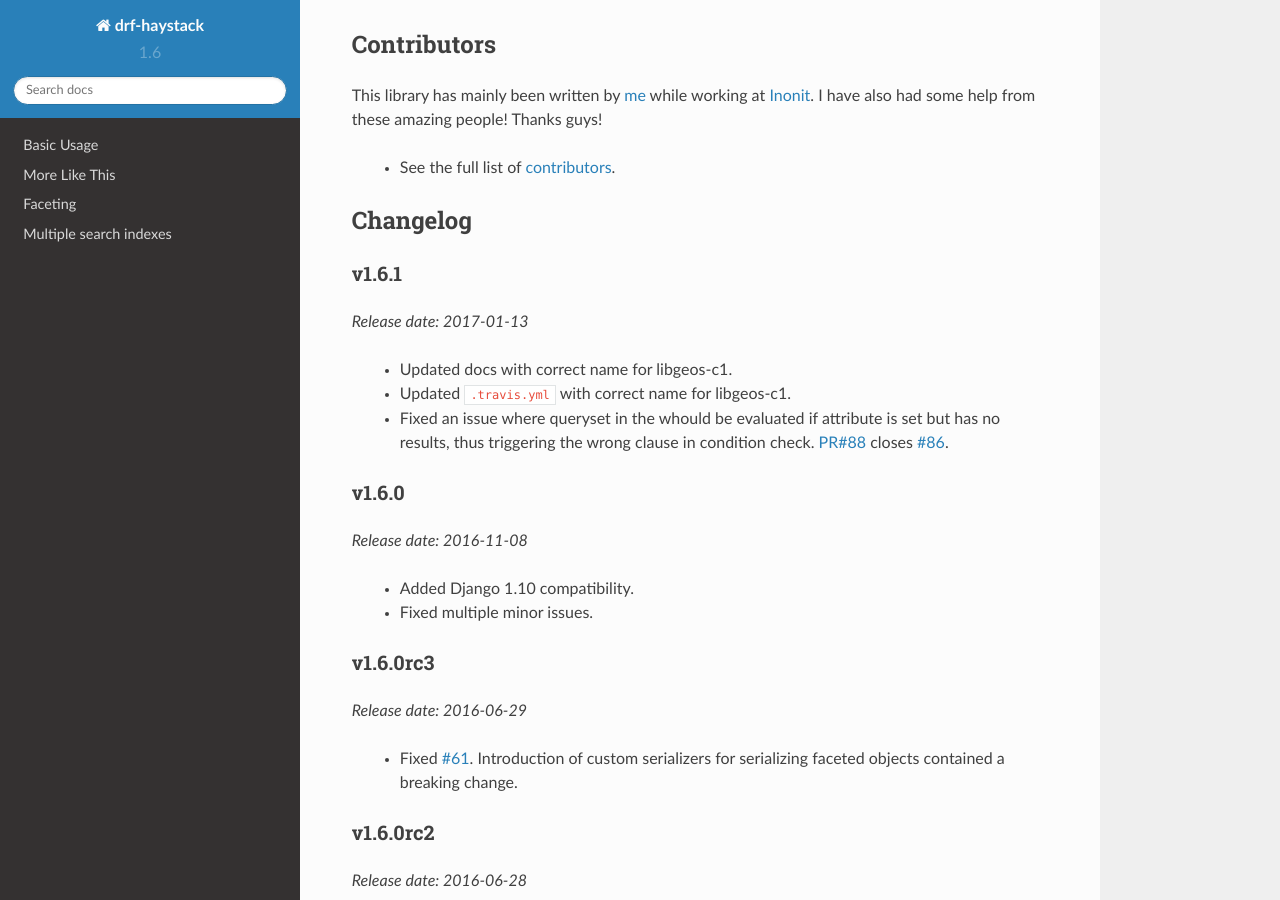
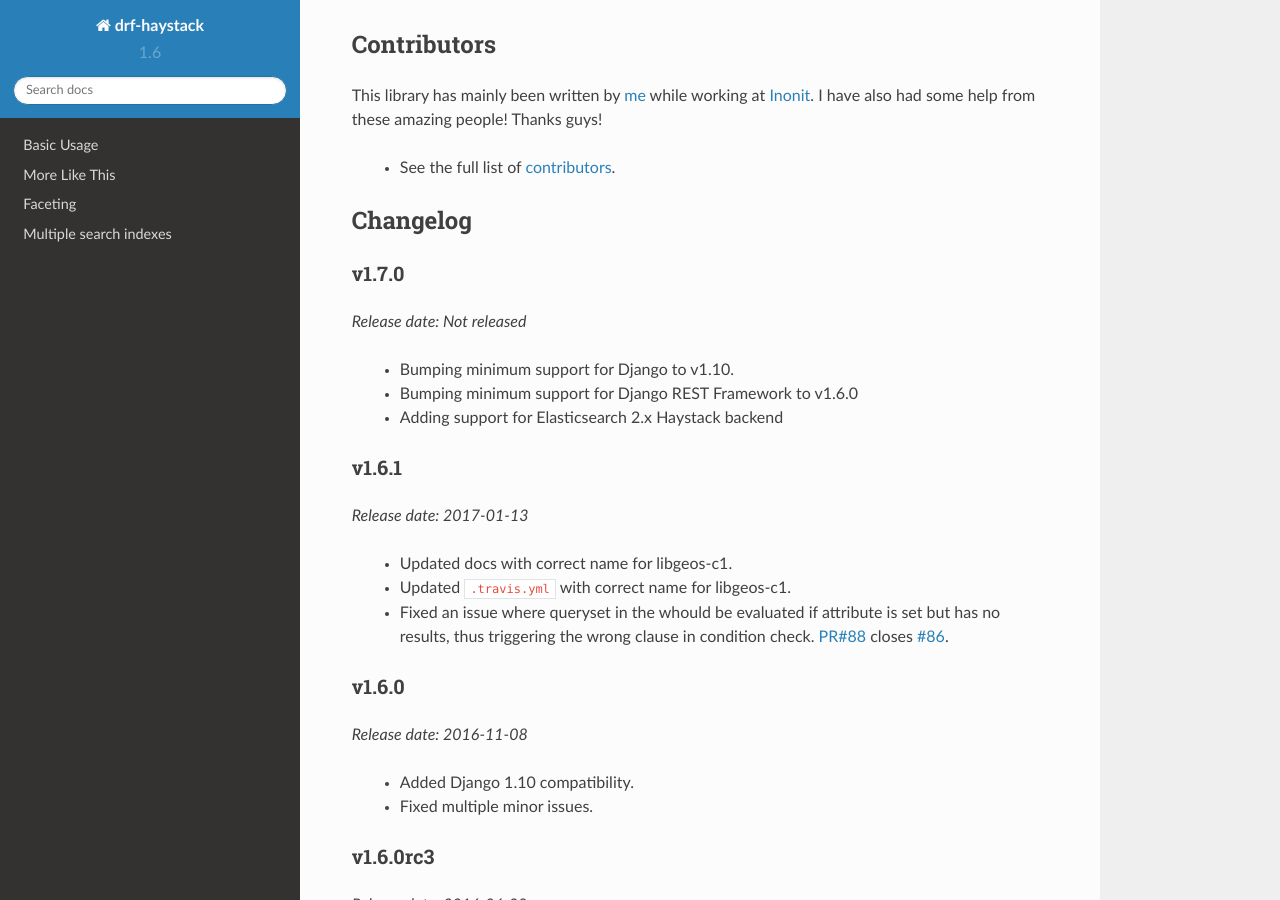
Before and after one commit to rhblind/drf-haystack, a Sphinx documentation site: the page built from docs/index.rst, in a window 1280 px wide and 900 px high, scrolled down 2059 px. Built offline with Sphinx 7.4.7 and the Read the Docs theme 2.0.0, drawn with Linux system fonts in a browser that asks for light colours; pages that are not in the unit, such as notebooks, are missing from menus.

Commit message:
Updated settings.cfg and requirements.txt
Signed-off-by: Rolf Håvard Blindheim <rhblind@gmail.com>

```diff
--- a/docs/index.rst
+++ b/docs/index.rst
@@ -108,6 +108,14 @@ Thanks guys!
 
 Changelog
 =========
+
+v1.7.0
+------
+*Release date: Not released*
+
+    - Bumping minimum support for Django to v1.10.
+    - Bumping minimum support for Django REST Framework to v1.6.0
+    - Adding support for Elasticsearch 2.x Haystack backend
 
 v1.6.1
 ------
--- a/setup.cfg
+++ b/setup.cfg
@@ -1,3 +1,9 @@
+[bdist_wheel]
+universal=1
+
+[metadata]
+license_file=LICENSE.txt
+
 [pep8]
 max-line-length=120
 exclude=docs
--- a/setup.py
+++ b/setup.py
@@ -33,8 +33,8 @@ setup(
     ],
     include_package_data=True,
     install_requires=[
-        "Django>=1.8,<2.0",
-        "djangorestframework>=3.2.0",
+        "Django>=1.10,<2.1",
+        "djangorestframework>=3.6.0",
         "django-haystack>=2.5.0",
         "python-dateutil"
     ],
```
Also changed, not shown: README.md (+3 -3 lines), requirements.txt (+5 -4 lines), .travis.yml.
